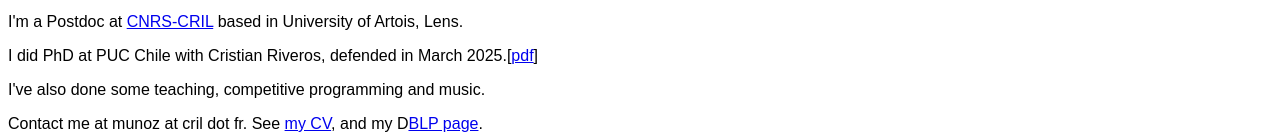
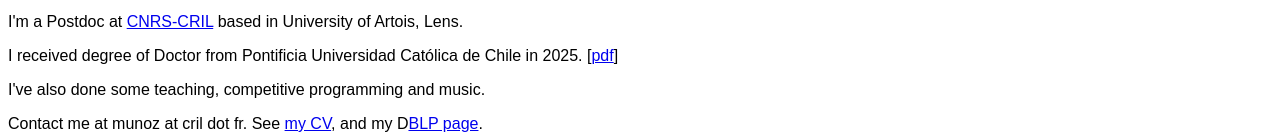
Before and after one commit to mmunos/alsipscl, a plain HTML site: page index.html in a window 1280 px wide. Shown: the part 199-336 px from the top of the page. Drawn offline with Linux system fonts and the light colour scheme.

Commit message:
phd info amend

```diff
--- a/index.html
+++ b/index.html
@@ -14,7 +14,7 @@ font-family: Arial;
 <p>Hello there! I'm Mart&iacute;n Mu&ntilde;oz.</p>
 
 <p>I'm a Postdoc at <a href="https://www.cril.univ-artois.fr/">CNRS-CRIL</a> based in University of Artois, Lens.</p>
-<p>I did PhD at PUC Chile with Cristian Riveros, defended in March 2025.[<a href="https://alsips.cl/Thesis_final.pdf">pdf</a>]</p>
+<p>I received degree of Doctor from Pontificia Universidad Católica de Chile in 2025. [<a href="https://alsips.cl/Thesis_final.pdf">pdf</a>]</p>
 
 <p>I've also done some teaching, competitive programming and music.</p>
 
```
